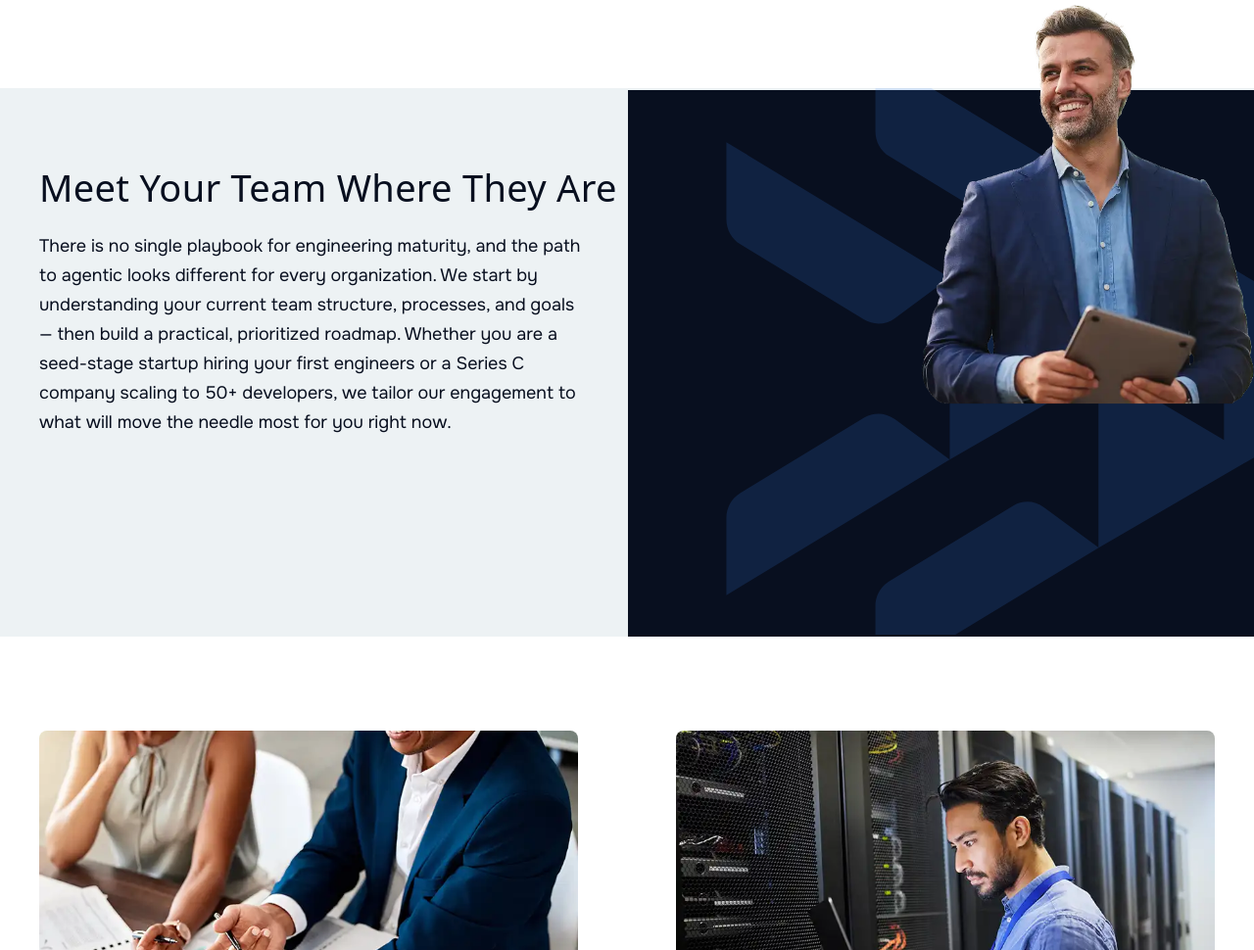
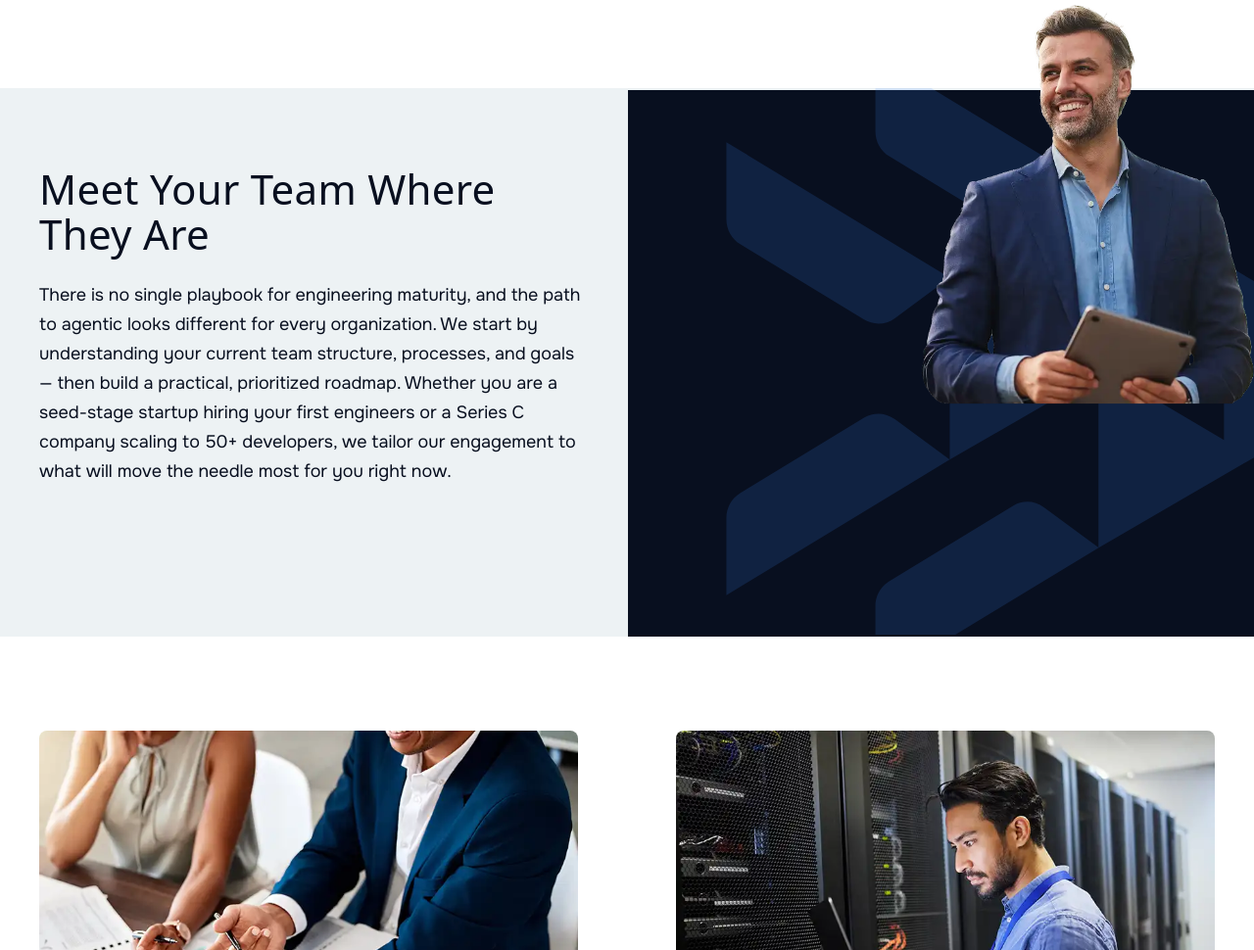
Before and after one commit to GrowthPointTech/gp-website, a website: page services/cto.html in a window 1280 px wide. Shown: the part 1508-2478 px from the top of the page at 98% size. Drawn offline with Linux system fonts and the light colour scheme; a web font is replaced by a local one.

Commit message:
fix: increase service tailored h2 to 42px with max-width
Co-Authored-By: Claude Sonnet 4.6 <noreply@anthropic.com>

```diff
--- a/css/pages.css
+++ b/css/pages.css
@@ -1196,8 +1196,9 @@
 }
 
 .service-tailored__content h2 {
-  font-size: 38px;
-  line-height: 42px;
+  font-size: 42px;
+  line-height: 46px;
+  max-width: 560px;
   margin-bottom: var(--space-md);
 }
 
```
